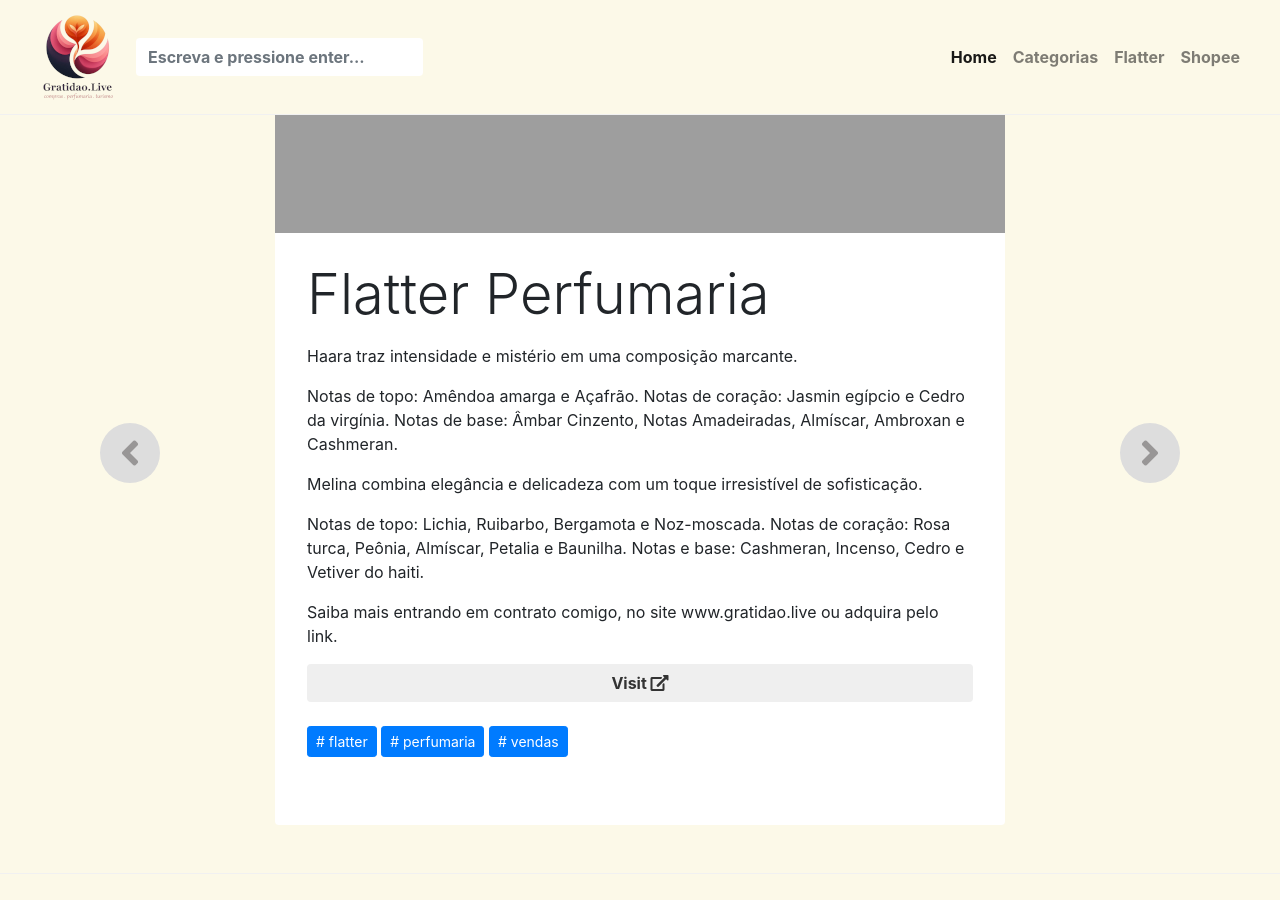
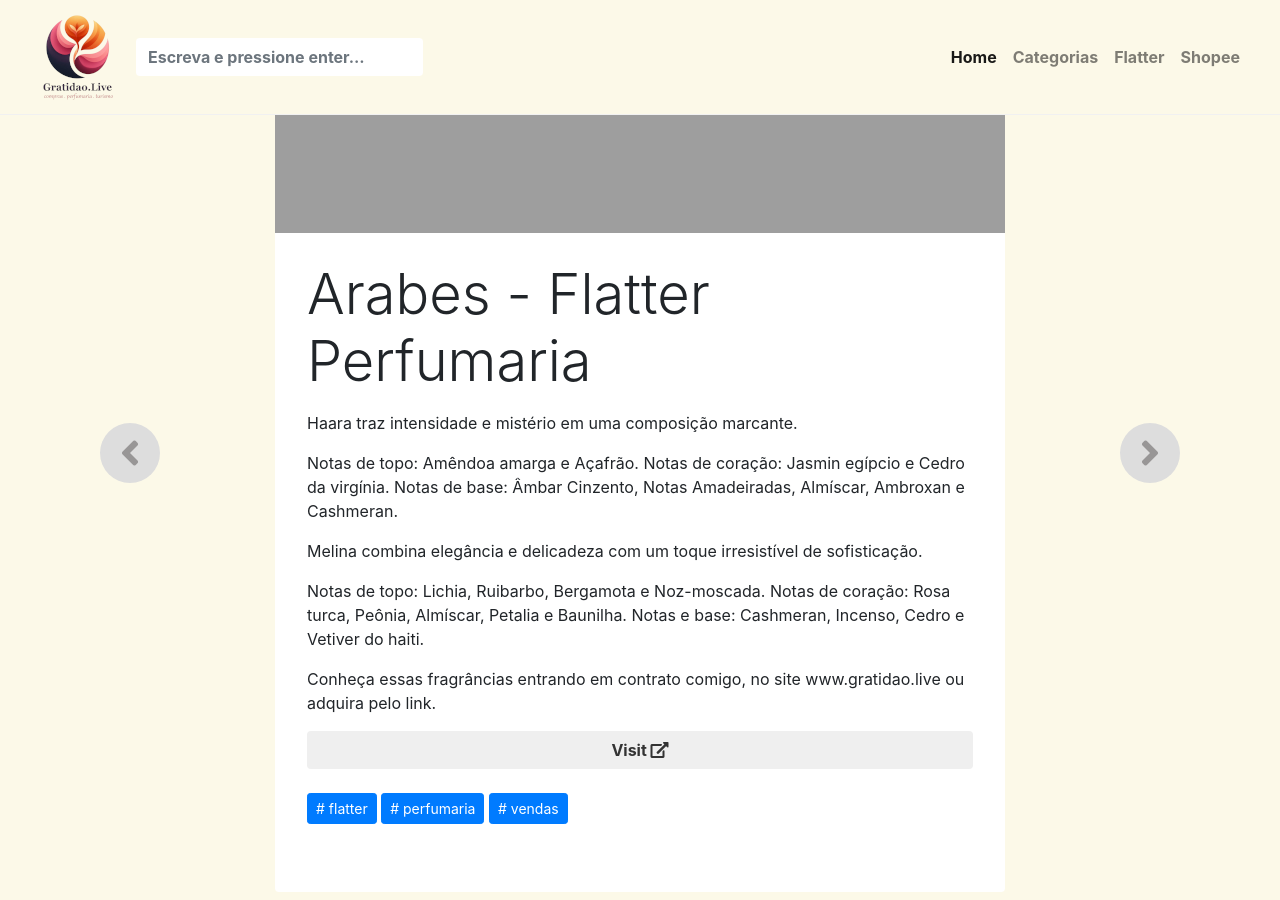
Before and after one commit to kzry-com/gratidao-live, a Jekyll site: the page built from _posts/2025-07-11-flatter-02-arabes.md, in a window 1280 px wide and 900 px high, scrolled down 433 px. Built offline with Jekyll 4.4.1, drawn with Linux system fonts in a browser that asks for light colours; nearby versions of some CDN libraries; library files that are not in the unit come from our copies; comment, search, counter and statistics services are not loaded.

Commit message:
conteudos flatter

```diff
--- a/_posts/2025-07-11-flatter-02-arabes.md
+++ b/_posts/2025-07-11-flatter-02-arabes.md
@@ -1,5 +1,5 @@
 ---
-title:  "Flatter Perfumaria"
+title:  "Arabes - Flatter Perfumaria"
 metadate: "hide"
 categories: [ Flatter, Perfumaria, Vendas ]
 image: "/assets/images/flatter/20250711-flatter-02.jpg"
@@ -19,4 +19,4 @@
 Notas e base: Cashmeran, Incenso, Cedro e Vetiver do haiti.
 
 
-Saiba mais entrando em contrato comigo, no site www.gratidao.live ou adquira pelo link.
+Conheça essas fragrâncias entrando em contrato comigo, no site www.gratidao.live ou adquira pelo link.
```
